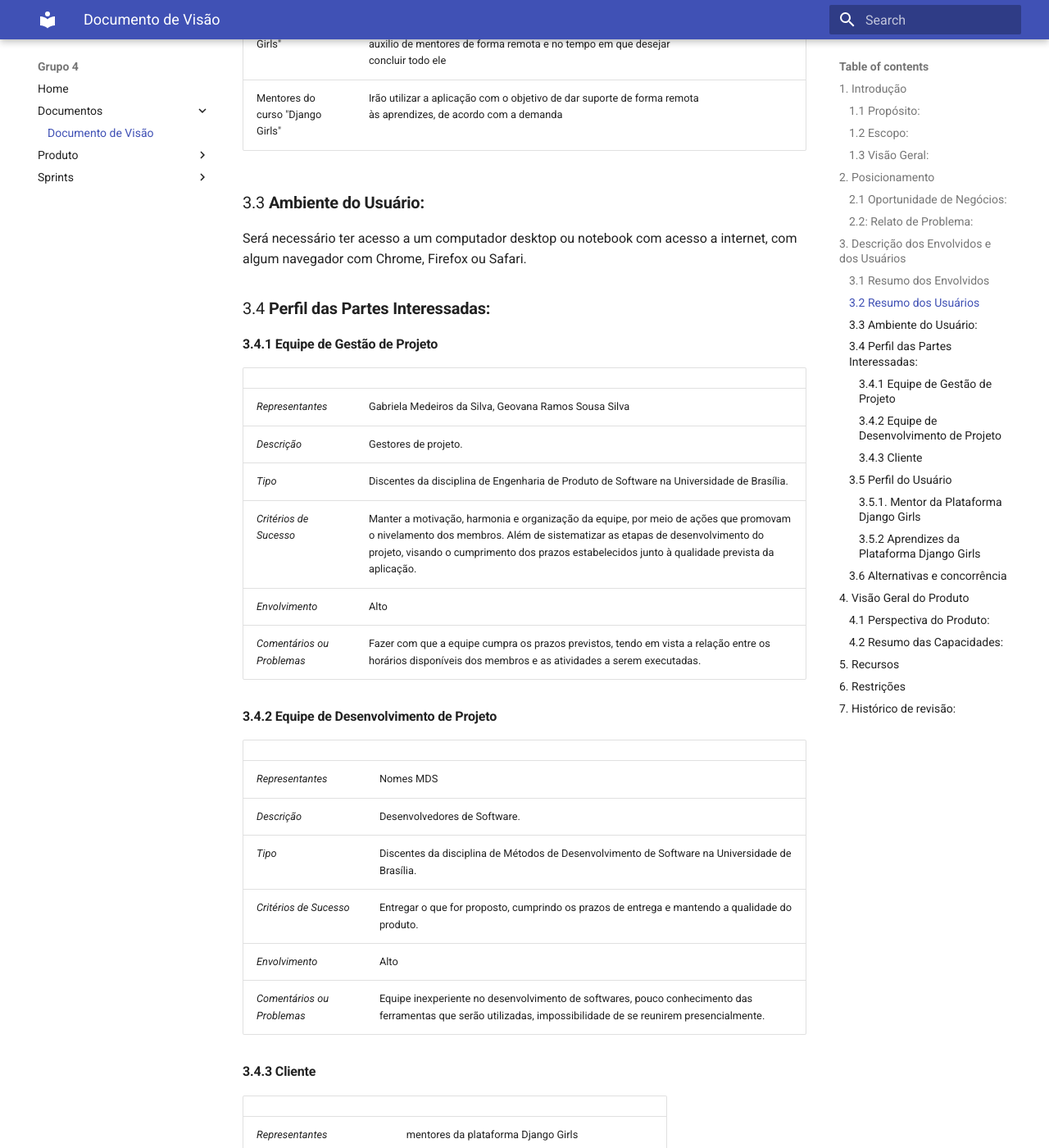
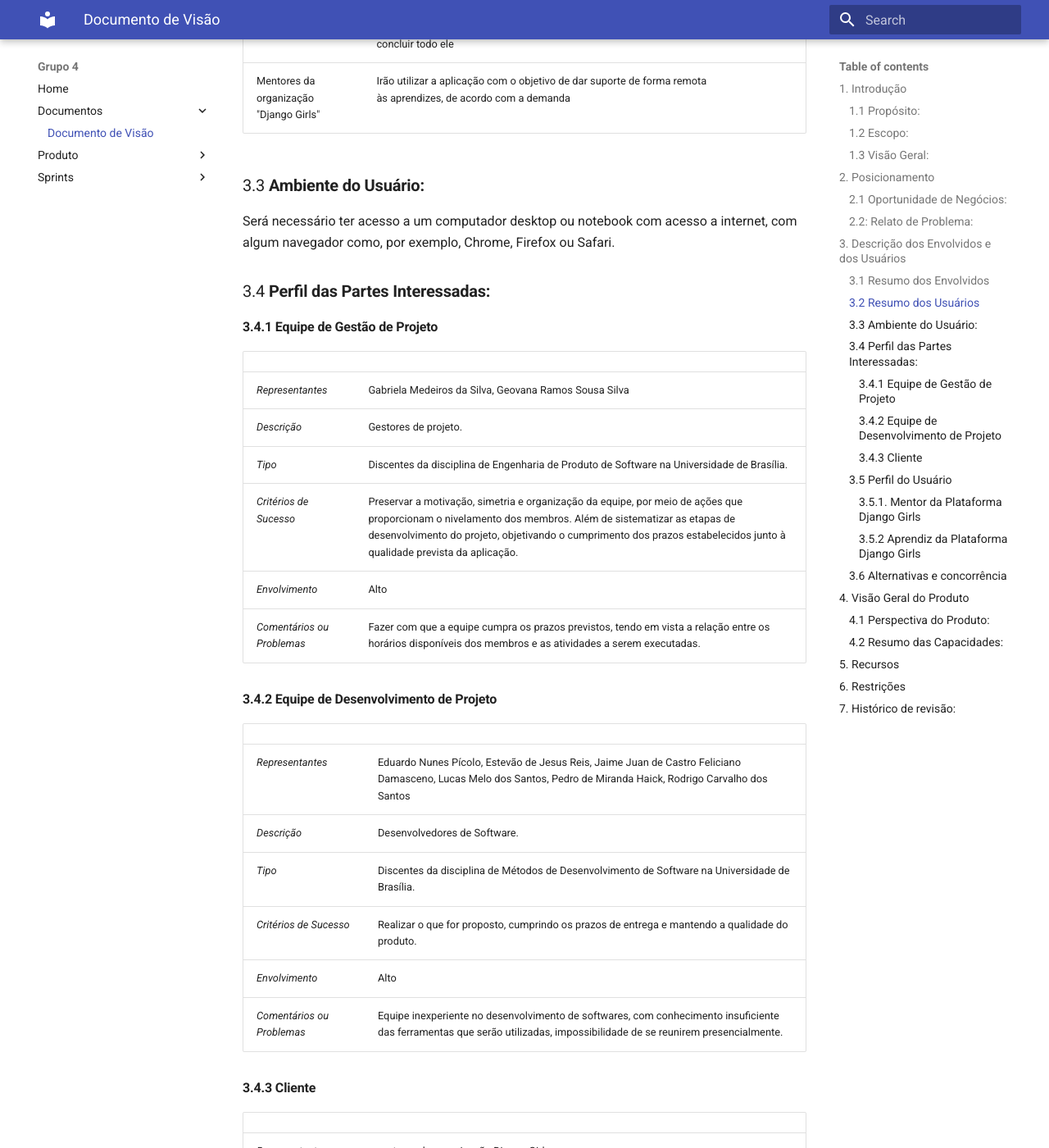
Before and after one commit to fga-eps-mds/2020.1-Minacademy-Wiki, an MkDocs documentation site: the page built from docs/documentos/doc_visao.md, in a window 1280 px wide and 1400 px high, scrolled down 1829 px. Shown: the whole window at 82% size. Built offline with MkDocs 1.6.1 and Material for MkDocs 9.7.7, drawn with Linux system fonts in a browser that asks for light colours; some of the changed text lies outside the part shown.

Commit message:
Mudança no Documento de Visão 1 - Adição de alguns campos que estavam em branco 2 - Correções Ortográficas 3 - Parafraseamento de algumas palavras e frases.

```diff
--- a/docs/documentos/doc_visao.md
+++ b/docs/documentos/doc_visao.md
@@ -33,19 +33,19 @@ Atualmente realizar cursos presenciais são inviáveis diante o quadro clínico
 
 _Nome_ | _Descrição_ | _Responsabilidade_
 -----|-----------|-----------------
-Equipe de Gestão de Projeto. | Grupo de alunos da UnB matriculados na disciplina de Engenharia de Produto de Software. | Gerenciar a equipe, executando o planejamento, garantindo a comunicação entre os membros da equipe e acompanhando o desenvolvimento do produto.
-Equipe de Desenvolvimento de Projeto | Grupo de alunos da UnB matriculados na disciplina de Métodos de Desenvolvimento de Software. | Auxiliar o planejamento e realizar o desenvolvimento, implantação e testes do produto.
-Clientes | Grupo de mentores e discentes da plataforma "Django Girls" | Informar os requisitos necessários , expor os erros, além de acompanhar o progresso da aplicação e validá-la
+Equipe de Gestão de Projeto. | Grupo de alunos da UnB matriculados na disciplina de Engenharia de Produto de Software. | Gerenciar a equipe, executando o planejamento, sustentando a comunicação entre os membros da equipe e acompanhando o desenvolvimento do produto.
+Equipe de Desenvolvimento de Projeto | Grupo de alunos da UnB matriculados na disciplina de Métodos de Desenvolvimento de Software. | Colaborar no planejamento e realizar o desenvolvimento, implantação e testes do produto.
+Clientes | Grupo de mentores e aprendizes da plataforma "Django Girls" | Informar os requisitos necessários , expor os erros, além de acompanhar o progresso da aplicação e validá-la
 
 ### 3.2 __Resumo dos Usuários__
 
-_Nome_ | _Descrição_ | _Parte Interessada_
--------|-------------|------------------
+_Nome_ | _Descrição_ |      |
+-------|-------------|------|
 Aprendizes do curso "Django Girls"| Mulheres interessadas em fazer o "Tutorial Django Girls. Irão utilizar a aplicação com o intuito de fazer todo o "Tutorial Django Girls" com auxilio de mentores de forma remota e no tempo em que desejar concluir todo ele|
-Mentores do curso "Django Girls" |Irão utilizar a aplicação com o objetivo de dar suporte de forma remota às aprendizes, de acordo com a demanda |
+Mentores da organização "Django Girls" |Irão utilizar a aplicação com o objetivo de dar suporte de forma remota às aprendizes, de acordo com a demanda |
 
 ### 3.3 __Ambiente do Usuário:__
-Será necessário ter acesso a um computador desktop ou notebook com acesso a internet, com algum navegador com Chrome, Firefox ou Safari.
+Será necessário ter acesso a um computador desktop ou notebook com acesso a internet, com algum navegador como, por exemplo, Chrome, Firefox ou Safari.
 
 ### 3.4 __Perfil das Partes Interessadas:__
 #### 3.4.1 __Equipe de Gestão de Projeto__
@@ -54,30 +54,30 @@ Será necessário ter acesso a um computador desktop ou notebook com acesso a in
 |_Representantes_  | Gabriela Medeiros da Silva, Geovana Ramos Sousa Silva|
 |_Descrição_ | Gestores de projeto.|
 |_Tipo_| Discentes da disciplina de Engenharia de Produto de Software na Universidade de Brasília.
-|_Critérios de Sucesso_| Manter a motivação, harmonia e organização da equipe, por meio de ações que promovam o nivelamento dos membros. Além de sistematizar as etapas de desenvolvimento do projeto, visando o cumprimento dos prazos estabelecidos junto à qualidade prevista da aplicação.|
+|_Critérios de Sucesso_| Preservar a motivação, simetria e organização da equipe, por meio de ações que proporcionam o nivelamento dos membros. Além de sistematizar as etapas de desenvolvimento do projeto, objetivando o cumprimento dos prazos estabelecidos junto à qualidade prevista da aplicação.|
 |_Envolvimento_| Alto|
 |_Comentários ou Problemas_| Fazer com que a equipe cumpra os prazos previstos, tendo em vista a relação entre os horários disponíveis dos membros e as atividades a serem executadas.|
 
 #### 3.4.2 __Equipe de Desenvolvimento de Projeto__
 |   	|     	|
 --------|---------|
-|_Representantes_  |Nomes MDS |
+|_Representantes_  |Eduardo Nunes Pícolo, Estevão de Jesus Reis, Jaime Juan de Castro Feliciano Damasceno, Lucas Melo dos Santos, Pedro de Miranda Haick, Rodrigo Carvalho dos Santos |
 |_Descrição_ | Desenvolvedores de Software.|
 |_Tipo_| Discentes da disciplina de Métodos de Desenvolvimento de Software na Universidade de Brasília.|
-|_Critérios de Sucesso_| Entregar o que for proposto, cumprindo os prazos de entrega e mantendo a qualidade do produto.|
+|_Critérios de Sucesso_| Realizar o que for proposto, cumprindo os prazos de entrega e mantendo a qualidade do produto.|
 |_Envolvimento_| Alto|
-|_Comentários ou Problemas_|Equipe inexperiente no desenvolvimento de softwares, pouco conhecimento das ferramentas que serão utilizadas, impossibilidade de se reunirem presencialmente.|
+|_Comentários ou Problemas_|Equipe inexperiente no desenvolvimento de softwares, com conhecimento insuficiente das ferramentas que serão utilizadas, impossibilidade de se reunirem presencialmente.|
 
 
 #### 3.4.3 __Cliente__
 |     	|    	|
 |--------|---------|
-|_Representantes_  | mentores da plataforma Django Girls|
+|_Representantes_  | mentores da organização Django Girls|
 |_Descrição_ | Responsável pelas demandas e validação do projeto.|
-|_Tipo_| |
-|_Critérios de Sucesso_| - |
+|_Tipo_| - |
+|_Critérios de Sucesso_| Expressar com clareza a proposta do projeto, detalhando funcionalidades esperadas, entre outros requisitos desejados para a aplicação. Além disso, deve testar a aplicação, observando possíveis erros ou inconformidades.|
 |_Envolvimento_| Médio|
-|_Comentários ou Problemas_| - |
+|_Comentários ou Problemas_| Dificuldade de agendar horários compatíveis entre os membros envolvidos na gerência e desenvolvimento da aplicação para reunião.|
 
 ### 3.5 __Perfil do Usuário__
 
@@ -85,31 +85,28 @@ Será necessário ter acesso a um computador desktop ou notebook com acesso a in
 
 |     	|    	|
 |--------|---------|
-|_Representantes_  | mentores da plataforma Django Girls|
+|_Representantes_  | Mentores da plataforma Django Girls|
 |_Descrição_ | Os mentores são responsaveis por descrever como desejam a aplicação, suas funcionalidades, aparência, regra de negócio entre outros, periodicamente testando o produto, apontando os erros e validando a aplicação de modo geral |
-|_Tipo_| |
+|_Tipo_| - |
 |_Critérios de Sucesso_| Capacidade de conectar o mentor com um ou mais aprendizes de forma remota, tornando possível o auxílio do professor ao aluno a distância em um tempo flexível|
 |_Envolvimento_| Médio|
 |_Comentários ou Problemas_| - |
 
 
-#### 3.5.2 __Aprendizes da Plataforma Django Girls__
+#### 3.5.2 __Aprendiz da Plataforma Django Girls__
 
 |     	|    	|
 |--------|---------|
-|_Representantes_  | aprendizes da plataforma Django Girls|
+|_Representantes_  | Aprendizes da plataforma Django Girls|
 |_Descrição_ | As aprendizes não terão responsabilidades no desenvolvimento da aplicação em si, porém precisarão se cadastrar para ter acesso ao tutorial.|
-|_Tipo_| |
+|_Tipo_| - |
 |_Critérios de Sucesso_| Capacidade de se conectar com o um mentor de forma remota, tornando possível ter auxílio do professor e tirar suas dúvidas à distância em um tempo flexível|
 |_Envolvimento_| Baixo|
 |_Comentários ou Problemas_| - |
 
 
 ### 3.6 __Alternativas e concorrência__
-Fazer o tutorial presencialmente com o mentor, em eventos propostos pela Django Girls, em apenas um dia.
-
-
-
+Fazer o tutorial presencialmente com o mentor, em eventos propostos pela Django Girls, no tempo em que o evento acontece.
 
 
 ## __4. Visão Geral do Produto__
```
